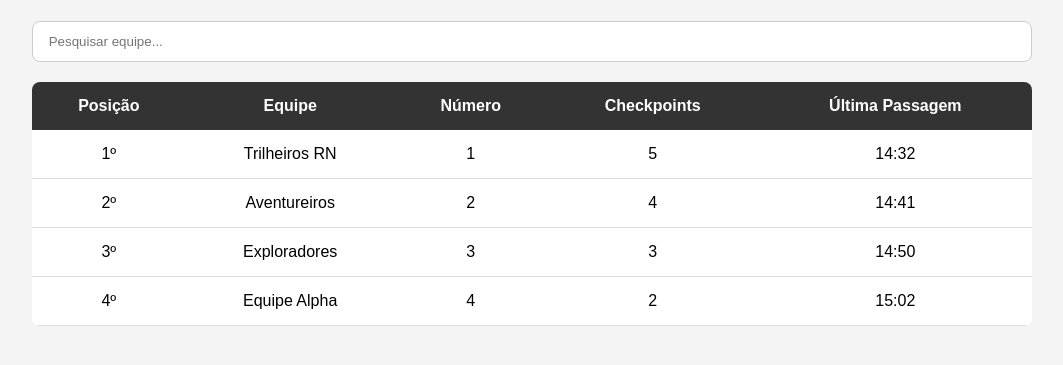
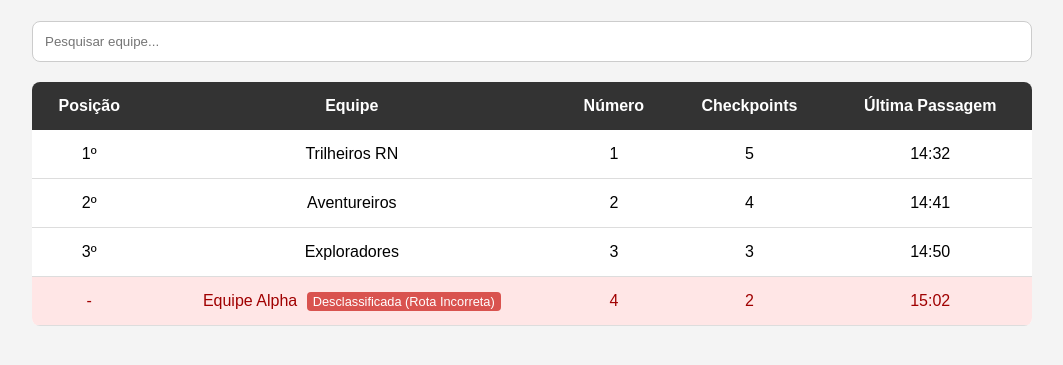
Before and after one commit to AngelaSIQ/caso-de-uso-corrida-trekking, a plain HTML site: page index.html in a window 1280 px wide. Shown: the part 109-474 px from the top of the page, without its empty margins (108-1171 px from the left). Drawn offline with Linux system fonts and the light colour scheme.

Commit message:
parte 2 completa

```diff
--- a/index.html
+++ b/index.html
@@ -9,7 +9,6 @@
 
     <!-- ================= CSS ================= -->
     <style>
-
         body {
             font-family: Arial, sans-serif;
             background-color: #f4f4f4;
@@ -60,15 +59,22 @@
             background-color: #f1f1f1;
         }
 
-        .status {
-            padding: 5px 10px;
-            border-radius: 10px;
-            background-color: #ddd;
+
+        tr.desclassificada {
+            background-color: #ffe6e6;
+            color: #a00000;
         }
 
+        .status-tag {
+            background-color: #d9534f;
+            color: white;
+            padding: 2px 6px;
+            border-radius: 4px;
+            font-size: 0.8rem;
+            margin-left: 5px;
+        }
     </style>
 </head>
-
 
 <body>
 
@@ -76,12 +82,12 @@
 
     <div class="container">
 
-        <h1> Equipes da Corrida</h1>
+        <h1>Equipes da Corrida</h1>
 
         <input
             type="text"
             id="pesquisa"
-            placeholder=" Pesquisar equipe..."
+            placeholder="Pesquisar equipe..."
         >
 
         <table>
@@ -97,131 +103,130 @@
             </thead>
 
             <tbody id="lista-equipes">
-                <!-- O JavaScript irá inserir as equipes aqui -->
+
             </tbody>
 
         </table>
 
     </div>
 
-
     <!-- ================= JAVASCRIPT ================= -->
 
     <script>
+        // 2.2 e 2.6 - Classe Base com Encapsulamento (#)
+        class Equipe {
+            #id;
+            #nome;
+            #numero;
+            #checkpoints;
+            #ultimaPassagem;
 
-        // Lista de equipes
-        const equipes = [
-
-            {
-                id: 1,
-                nome: "Trilheiros RN",
-                numero: 1,
-                checkpoints: 5,
-                ultimaPassagem: "14:32"
-            },
-
-            {
-                id: 2,
-                nome: "Aventureiros",
-                numero: 2,
-                checkpoints: 4,
-                ultimaPassagem: "14:41"
-            },
-
-            {
-                id: 3,
-                nome: "Exploradores",
-                numero: 3,
-                checkpoints: 3,
-                ultimaPassagem: "14:50"
-            },
-
-            {
-                id: 4,
-                nome: "Equipe Alpha",
-                numero: 4,
-                checkpoints: 2,
-                ultimaPassagem: "15:02"
+            constructor(id, nome, numero, checkpoints, ultimaPassagem) {
+                this.#id = id;
+                this.#nome = nome;
+                this.#numero = numero;
+                this.#checkpoints = checkpoints;
+                this.#ultimaPassagem = ultimaPassagem;
             }
 
-        ];
+            getId() {
+                return this.#id;
+            }
+
+            getNome() {
+                return this.#nome;
+            }
+
+            getNumero() {
+                return this.#numero;
+            }
+
+            getCheckpoints() {
+                return this.#checkpoints;
+            }
+
+            getUltimaPassagem() {
+                return this.#ultimaPassagem;
+            }
 
 
-        // Função para mostrar as equipes
-        function mostrarEquipes(lista) {
-
-            const tabela = document.getElementById("lista-equipes");
-
-            // Limpa a tabela
-            tabela.innerHTML = "";
-
-
-            // Percorre a lista de equipes
-            lista.forEach((equipe, index) => {
-
+            render(posicao) {
                 const linha = document.createElement("tr");
 
-
                 linha.innerHTML = `
-
-                    <td>
-                        ${index + 1}º
-                    </td>
-
-                    <td>
-                        ${equipe.nome}
-                    </td>
-
-                    <td>
-                        ${equipe.numero}
-                    </td>
-
-                    <td>
-                        ${equipe.checkpoints}
-                    </td>
-
-                    <td>
-                        ${equipe.ultimaPassagem}
-                    </td>
-
+                    <td>${posicao}º</td>
+                    <td>${this.#nome}</td>
+                    <td>${this.#numero}</td>
+                    <td>${this.#checkpoints}</td>
+                    <td>${this.#ultimaPassagem}</td>
                 `;
 
-
-                tabela.appendChild(linha);
-
-            });
-
+                return linha;
+            }
         }
 
 
-        // Mostra todas as equipes quando a página abre
+        class EquipeDesclassificada extends Equipe {
+            #motivo;
+
+            constructor(id, nome, numero, checkpoints, ultimaPassagem, motivo) {
+                super(id, nome, numero, checkpoints, ultimaPassagem);
+                this.#motivo = motivo;
+            }
+
+
+            render(posicao) {
+                const linha = document.createElement("tr");
+                linha.classList.add("desclassificada");
+
+                linha.innerHTML = `
+                    <td>-</td>
+                    <td>${this.getNome()} <span class="status-tag">Desclassificada (${this.#motivo})</span></td>
+                    <td>${this.getNumero()}</td>
+                    <td>${this.getCheckpoints()}</td>
+                    <td>${this.getUltimaPassagem()}</td>
+                `;
+
+                return linha;
+            }
+        }
+
+
+        const equipes = [
+            new Equipe(1, "Trilheiros RN", 1, 5, "14:32"),
+            new Equipe(2, "Aventureiros", 2, 4, "14:41"),
+            new Equipe(3, "Exploradores", 3, 3, "14:50"),
+            new EquipeDesclassificada(4, "Equipe Alpha", 4, 2, "15:02", "Rota Incorreta")
+        ];
+
+        function mostrarEquipes(lista) {
+            const tabela = document.getElementById("lista-equipes");
+            tabela.innerHTML = "";
+
+            let posicao = 1;
+            for (const equipe of lista) {
+                tabela.appendChild(equipe.render(posicao));
+                if (!(equipe instanceof EquipeDesclassificada)) {
+                    posicao++;
+                }
+            }
+        }
+
+
         mostrarEquipes(equipes);
 
 
-        // Campo de pesquisa
         const pesquisa = document.getElementById("pesquisa");
 
-
         pesquisa.addEventListener("input", function () {
-
             const texto = pesquisa.value.toLowerCase();
 
-
-            // Filtra as equipes pelo nome
             const resultado = equipes.filter(function (equipe) {
-
-                return equipe.nome
-                    .toLowerCase()
-                    .includes(texto);
-
+                return equipe.getNome().toLowerCase().includes(texto);
             });
 
-
-            // Mostra somente as equipes encontradas
             mostrarEquipes(resultado);
-
         });
-
     </script>
 
 </body>
```
